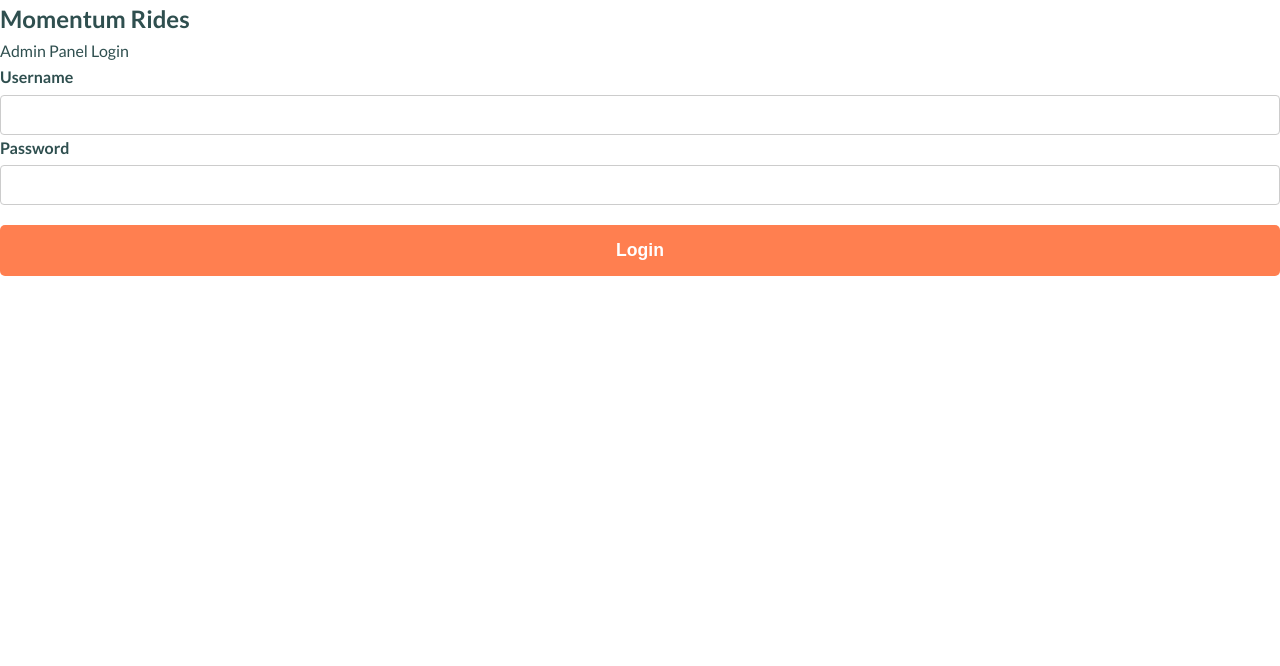
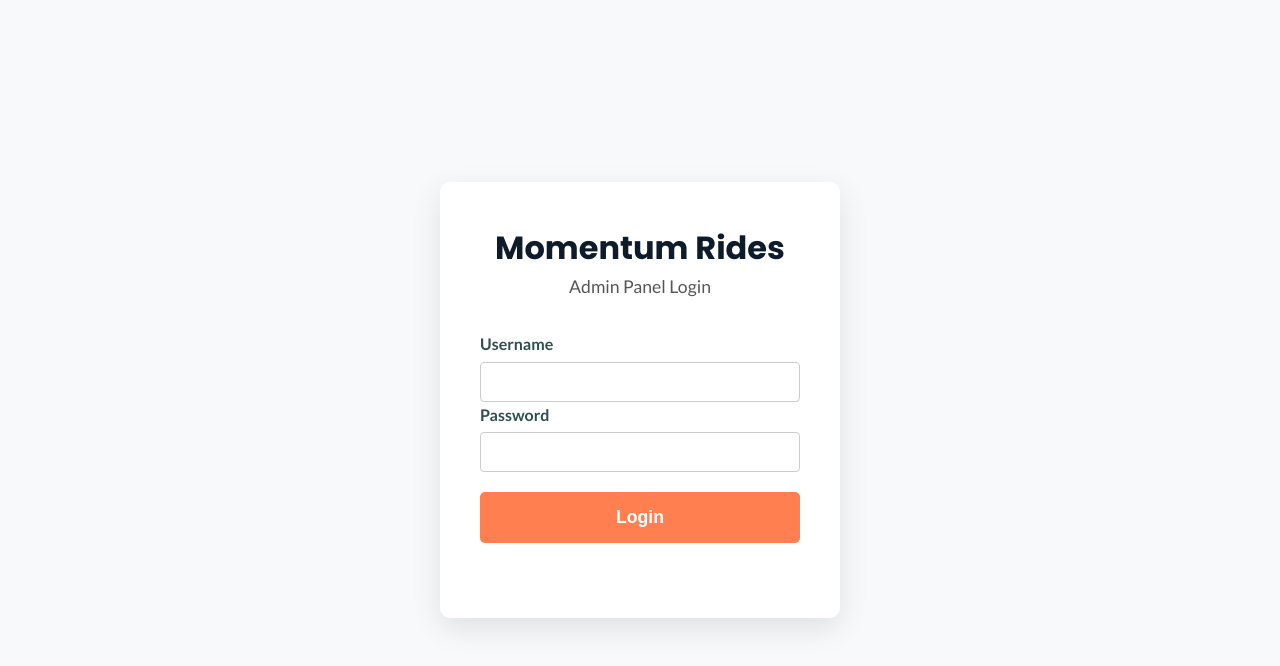
Before and after one commit to NxveenKM/Momentum-Rides, a website: page login.html in a window 1280 px wide. Drawn offline with Linux system fonts and the light colour scheme.

Commit message:
Add: Implement styles for admin login page in style.css

```diff
--- a/style.css
+++ b/style.css
@@ -995,3 +995,45 @@ body {
     color: #555;
     padding: 40px !important;
 }
+
+/* --- Admin Login Page Styles --- */
+
+.login-body {
+    display: flex;
+    justify-content: center;
+    align-items: center;
+    min-height: 100vh;
+    background-color: var(--neutral-light);
+}
+
+.login-container {
+    background-color: var(--white);
+    padding: 40px;
+    border-radius: 10px;
+    box-shadow: 0 10px 30px rgba(0,0,0,0.1);
+    width: 100%;
+    max-width: 400px;
+}
+
+.login-header {
+    text-align: center;
+    margin-bottom: 30px;
+}
+
+.login-header h2 {
+    font-family: var(--font-heading);
+    color: var(--primary-color);
+    font-size: 2rem;
+}
+
+.login-header p {
+    color: #555;
+    font-size: 1.1rem;
+}
+
+.error-message {
+    color: #d9534f; /* A shade of red */
+    text-align: center;
+    margin-top: 15px;
+    height: 20px; /* Reserve space to prevent layout shift */
+}
```
